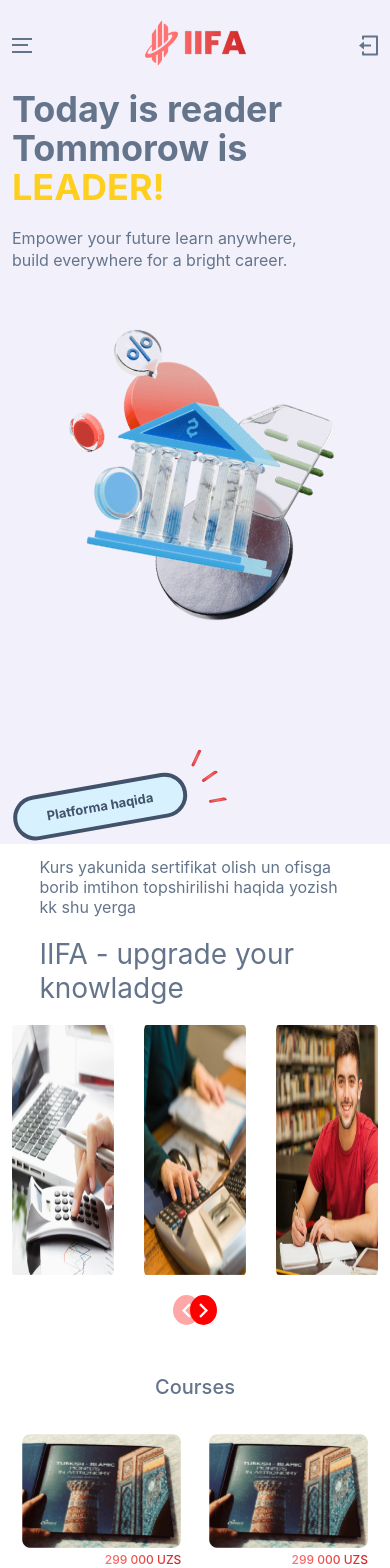
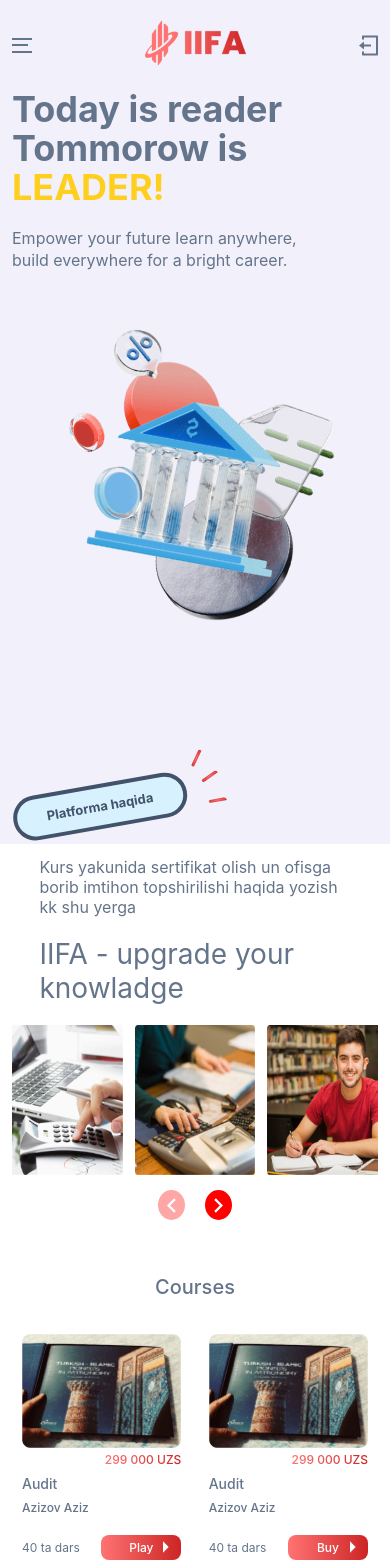
Before and after one commit to SanjarbekH02/IIFAudit, a React (Create React App) app: page / in a window 390 px wide. Shown: the top 1568 px of the page. Built offline with nearby package versions, Linux system fonts and the light colour scheme.

Commit message:
added responsive swiper

```diff
--- a/src/Components/Swiper/Slider.css
+++ b/src/Components/Swiper/Slider.css
@@ -105,3 +105,37 @@
   font-size: 24px;
   cursor: pointer;
 }
+
+@media only screen and (max-width: 550px){
+
+  .swiper-slide {
+    height: 150px;
+    padding-bottom: 0;
+  }
+
+
+
+  .swiper-img{
+    width: 120px!important;
+    height: 100%!important;
+    cursor: pointer;
+  }
+
+  .mySwiper{
+    position: relative!important;
+  }
+
+  .swiper-button-prev, .swiper-button-next{
+    /* color: white; */
+    top: 90%;
+  }
+
+  .swiper-button-prev{
+    left: 40%;
+  }
+
+  .swiper-button-next{
+    right: 40%;
+  }
+
+}
```
